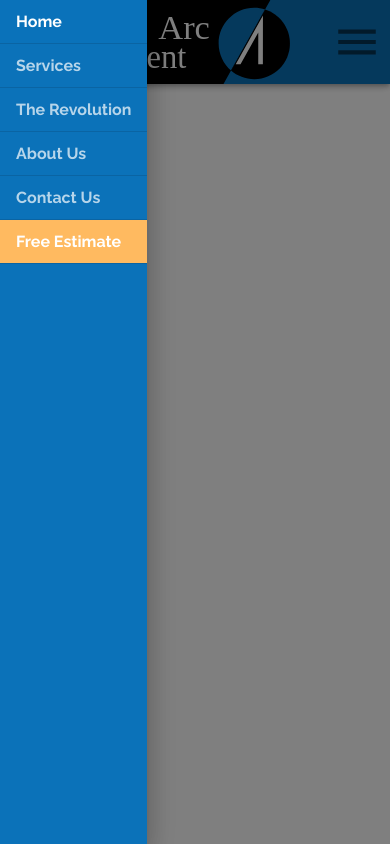
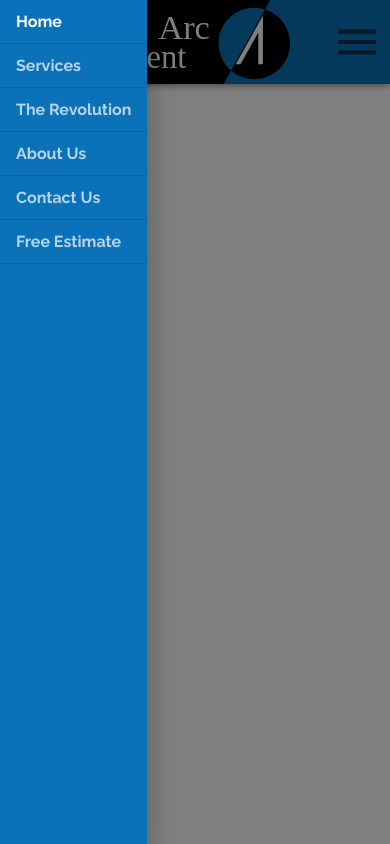
Before and after one commit to mckoyd/wolf-arc-dev, a React (Create React App) app: page / in a window 390 px wide. Both pictures are taken after a click on the button 357 px from the left and 42 px from the top of the page. Built offline with nearby package versions, Linux system fonts and the light colour scheme.

Commit message:
refactors header component

```diff
--- a/src/components/navigation/Header.config.ts
+++ b/src/components/navigation/Header.config.ts
@@ -1,6 +1,6 @@
 import { CSSProperties } from "react";
 import { tss } from "tss-react/mui";
-import { IMenuItem } from "../../interfaces";
+import { IMenuItem, IRoute } from "../../interfaces";
 
 export const useHeaderStyles = tss.create(({ theme }) => ({
   logoBtn: {
@@ -81,7 +81,30 @@ export const useHeaderStyles = tss.create(({ theme }) => ({
 }));
 
 export const menuItems: IMenuItem[] = [
-  { name: "Custom Software Development", link: "/customsoftware" },
-  { name: "Mobile App Development", link: "/mobileapps" },
-  { name: "Website Development", link: "/websites" },
+  {
+    name: "Custom Software Development",
+    link: "/customsoftware",
+    activeIndex: 1,
+    selectedIndex: 0,
+  },
+  {
+    name: "Mobile App Development",
+    link: "/mobileapps",
+    activeIndex: 1,
+    selectedIndex: 1,
+  },
+  {
+    name: "Website Development",
+    link: "/websites",
+    activeIndex: 1,
+    selectedIndex: 2,
+  },
 ];
+
+export const routes: IRoute[] = [
+  { name: "Home", link: "/", activeIndex: 0 },
+  { name: "Services", link: "/services", activeIndex: 1 },
+  { name: "The Revolution", link: "/revolution", activeIndex: 2 },
+  { name: "About Us", link: "/about", activeIndex: 3 },
+  { name: "Contact Us", link: "/contact", activeIndex: 4 },
+];
--- a/src/components/navigation/Header.tsx
+++ b/src/components/navigation/Header.tsx
@@ -16,9 +16,9 @@ import useMediaQuery from "@mui/material/useMediaQuery";
 import { useTheme } from "@mui/material/styles";
 
 import logo from "../../assets/images/logo.svg";
-import { menuItems, useHeaderStyles } from "./Header.config";
+import { menuItems, routes, useHeaderStyles } from "./Header.config";
 import { Link } from "react-router-dom";
-import { IMenuItem } from "../../interfaces";
+import { IMenuItem, IRoute } from "../../interfaces";
 
 const Header: React.FC = () => {
   const iOS =
@@ -58,27 +58,18 @@ const Header: React.FC = () => {
   };
 
   useEffect(() => {
+    [...routes, ...menuItems].forEach(
+      ({ name, link }: IRoute, index: number) => {
+        const tabValue = index > 4 ? 1 : index;
         switch (window.location.hash.replace("#", "")) {
-      case "/":
-        setHeaderTabValue(0);
-        break;
-      case "/services":
-      case "/customsoftware":
-      case "/mobileapps":
-        setHeaderTabValue(1);
-        break;
-      case "/revolution":
-        setHeaderTabValue(2);
-        break;
-      case "/about":
-        setHeaderTabValue(3);
-        break;
-      case "/contact":
-        setHeaderTabValue(4);
+          case link:
+            setHeaderTabValue(tabValue);
             break;
           default:
-        setHeaderTabValue(0);
+            break;
         }
+      }
+    );
   }, [window.location.hash]);
 
   const tabs: JSX.Element = (
@@ -89,37 +80,28 @@ const Header: React.FC = () => {
         className={classes.tabsContainer}
         indicatorColor="primary"
       >
-        <Tab
-          label="Home"
-          className={classes.headerTab}
-          component={Link}
-          to="/"
-        />
+        {routes.map(({ name, link, activeIndex }: IRoute, index: number) =>
+          link === "/services" ? (
             <Tab
               aria-owns={anchorElement ? "services-menu" : undefined}
               aria-haspopup={anchorElement ? "true" : undefined}
               onMouseOver={handleHeaderTabMenuMouseover}
-          label="Services"
-          className={classes.headerTab}
-        />
-        <Tab
-          label="The Revolution"
+              label={name}
               className={classes.headerTab}
               component={Link}
-          to="/revolution"
+              to={link}
+              key={`${name}-${activeIndex}-${index}`}
             />
+          ) : (
             <Tab
-          label="About Us"
+              label={name}
+              component={Link}
+              to={link}
               className={classes.headerTab}
-          component={Link}
-          to="/about"
+              key={`${name}-${activeIndex}-${index}`}
             />
-        <Tab
-          label="Contact Us"
-          className={classes.headerTab}
-          component={Link}
-          to="/contact"
-        />
+          )
+        )}
       </Tabs>
       <Button
         variant="contained"
@@ -166,128 +148,33 @@ const Header: React.FC = () => {
         classes={{ paper: classes.drawer }}
       >
         <List disablePadding>
+          {[
+            ...routes,
+            { name: "Free Estimate", link: "/estimate", activeIndex: 5 },
+          ].map((route, index) => (
             <ListItemButton
               onClick={() => {
                 setOpenDrawer(false);
-              setHeaderTabValue(0);
+                setHeaderTabValue(index);
               }}
               divider
               component={Link}
-            to="/"
-            selected={headerTabValue === 0}
+              to={route.link}
+              selected={headerTabValue === route.activeIndex}
+              key={`${route.name}-${index}`}
             >
               <ListItemText
                 className={
-                headerTabValue === 0
+                  headerTabValue === route.activeIndex
                     ? cx(classes.drawerItem, classes.drawerItemSelected)
                     : classes.drawerItem
                 }
                 disableTypography
               >
-              Home
+                {route.name}
               </ListItemText>
             </ListItemButton>
-          <ListItemButton
-            onClick={() => {
-              setOpenDrawer(false);
-              setHeaderTabValue(1);
-            }}
-            divider
-            component={Link}
-            to="/services"
-            selected={headerTabValue === 1}
-          >
-            <ListItemText
-              className={
-                headerTabValue === 1
-                  ? cx(classes.drawerItem, classes.drawerItemSelected)
-                  : classes.drawerItem
-              }
-              disableTypography
-            >
-              Services
-            </ListItemText>
-          </ListItemButton>
-          <ListItemButton
-            onClick={() => {
-              setOpenDrawer(false);
-              setHeaderTabValue(2);
-            }}
-            divider
-            component={Link}
-            to="/revolution"
-            selected={headerTabValue === 2}
-          >
-            <ListItemText
-              className={
-                headerTabValue === 2
-                  ? cx(classes.drawerItem, classes.drawerItemSelected)
-                  : classes.drawerItem
-              }
-              disableTypography
-            >
-              The Revolution
-            </ListItemText>
-          </ListItemButton>
-          <ListItemButton
-            onClick={() => {
-              setOpenDrawer(false);
-              setHeaderTabValue(3);
-            }}
-            divider
-            component={Link}
-            to="/about"
-            selected={headerTabValue === 3}
-          >
-            <ListItemText
-              className={
-                headerTabValue === 3
-                  ? cx(classes.drawerItem, classes.drawerItemSelected)
-                  : classes.drawerItem
-              }
-              disableTypography
-            >
-              About Us
-            </ListItemText>
-          </ListItemButton>
-          <ListItemButton
-            onClick={() => {
-              setOpenDrawer(false);
-              setHeaderTabValue(4);
-            }}
-            divider
-            component={Link}
-            to="/contact"
-            selected={headerTabValue === 4}
-          >
-            <ListItemText
-              className={
-                headerTabValue === 4
-                  ? cx(classes.drawerItem, classes.drawerItemSelected)
-                  : classes.drawerItem
-              }
-              disableTypography
-            >
-              Contact Us
-            </ListItemText>
-          </ListItemButton>
-          <ListItemButton
-            onClick={() => setOpenDrawer(false)}
-            divider
-            component={Link}
-            to="/estimate"
-            className={classes.drawerItemEstimate}
-          >
-            <ListItemText
-              className={cx(
-                classes.drawerItem,
-                headerTabValue === 0 && classes.drawerItemSelected
-              )}
-              disableTypography
-            >
-              Free Estimate
-            </ListItemText>
-          </ListItemButton>
+          ))}
         </List>
       </SwipeableDrawer>
       <IconButton
```
Also changed, not shown: src/interfaces/index.ts (+6 -1 lines). Lines whose indentation alone changed are shown as unchanged.
